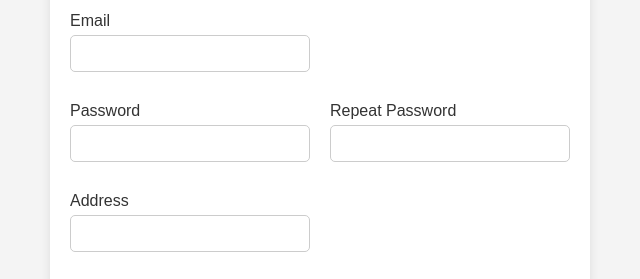
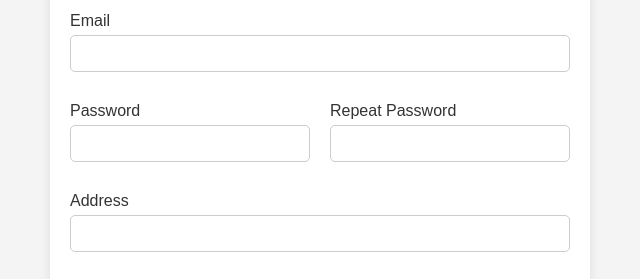
Before and after one commit to abenavides01/Proyecto1-ISW512, a plain HTML site: page user-register.html in a window 1280 px wide. Shown: the part 283-562 px from the top of the page, 0-640 px from the left. Drawn offline with Linux system fonts and the light colour scheme.

Commit message:
camios en los form de email y address

```diff
--- a/styles.css
+++ b/styles.css
@@ -99,14 +99,14 @@ form {
   width: 48%;
 }
 
+.full-width {
+  width: 100%;
+}
+
 label {
   text-align: left;
   margin-bottom: 5px;
   color: var(--secondary-text-color);
-}
-
-label.full-width {
-  width: 100%; /* ancho completo para los labels email y address */
 }
 
 input,
--- a/user-register.html
+++ b/user-register.html
@@ -27,8 +27,8 @@
                 </div>
 
                 <div class="form-row">
-                    <div class="form-group">
-                        <label for="email" class="full-width">Email</label>
+                    <div class="form-group full-width">
+                        <label for="email">Email</label>
                         <input type="email" id="email" name="email" required>
                     </div>
                 </div>
@@ -45,8 +45,8 @@
                 </div>
 
                 <div class="form-row">
-                    <div class="form-group">
-                        <label for="address" class="full-width">Address</label>
+                    <div class="form-group full-width">
+                        <label for="address">Address</label>
                         <input type="text" id="address" name="address" required>
                     </div>
                 </div>
```
